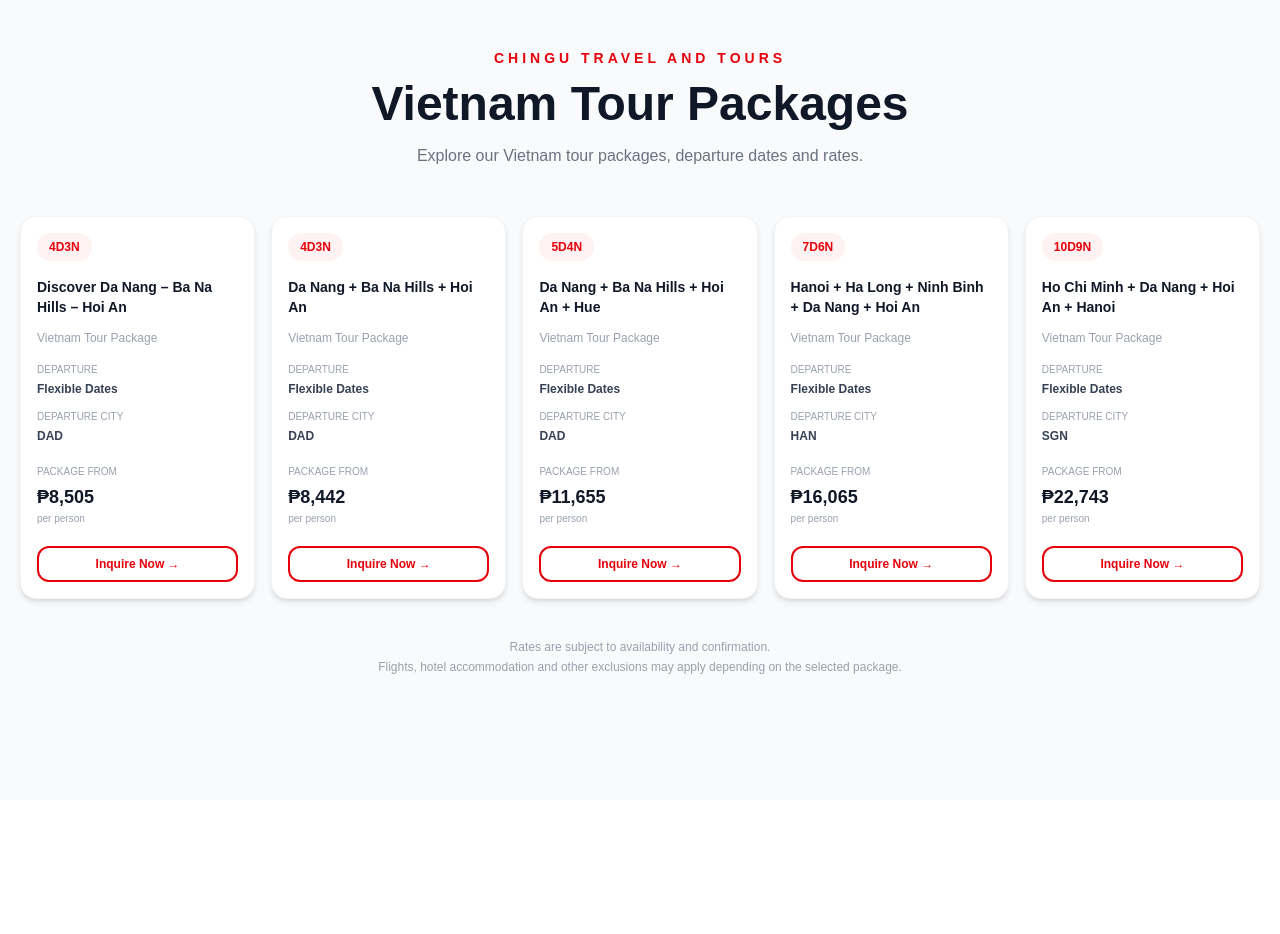
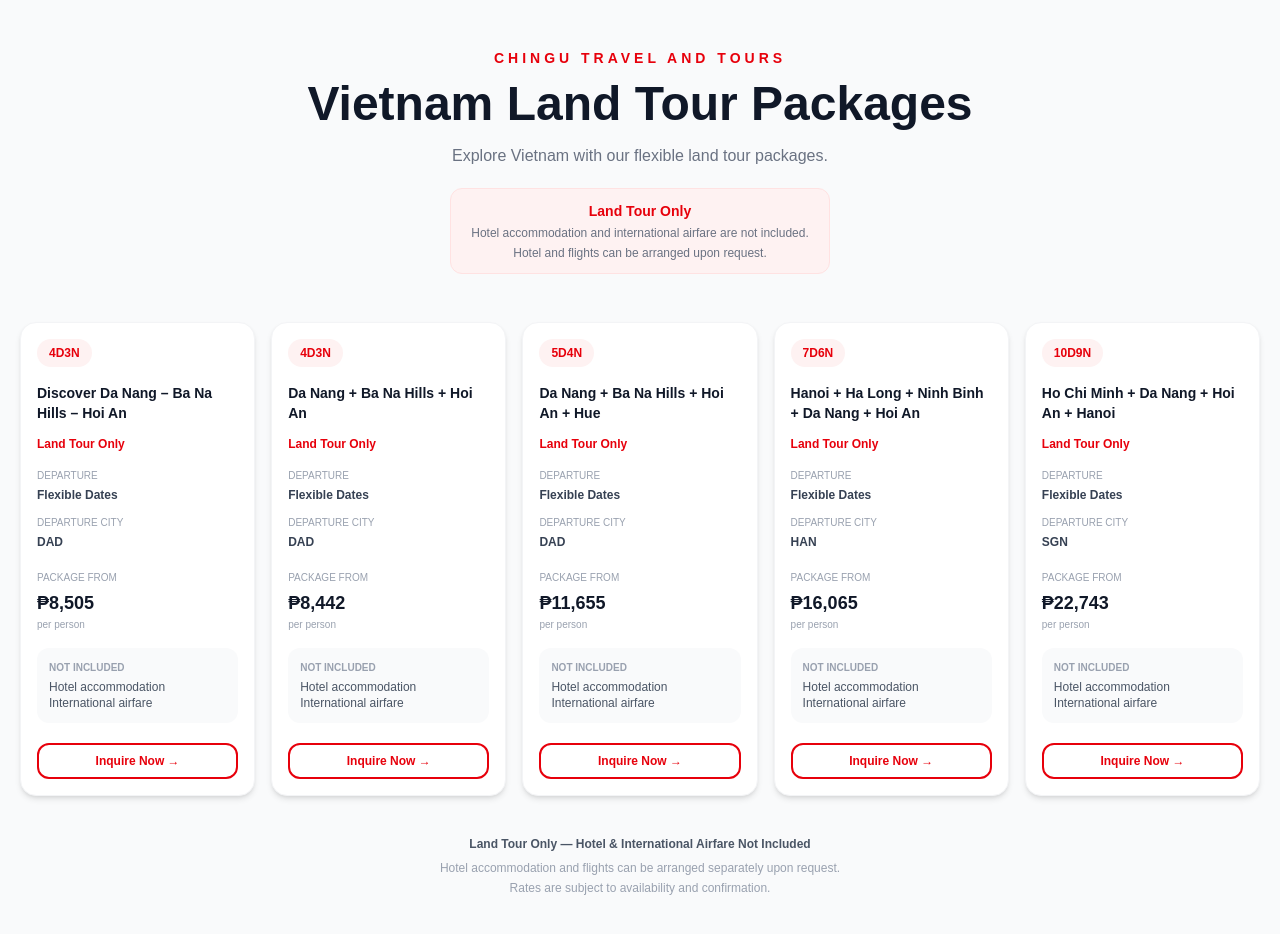
Before and after one commit to chingutravelandtours/chingu-website, a Next.js app: page /vietnam-tours in a window 1280 px wide. Shown: the top 934 px of the page. Before the commit the page ends 800 px from the top, so only its background shows below. Built offline with nearby package versions, Linux system fonts and the light colour scheme.

Commit message:
Update page.tsx

```diff
--- a/app/vietnam-tours/page.tsx
+++ b/app/vietnam-tours/page.tsx
@@ -14,7 +14,7 @@ type Package = {
 const packages: Package[] = [
   {
     title: "Discover Da Nang – Ba Na Hills – Hoi An",
-    subtitle: "Vietnam Tour Package",
+    subtitle: "Land Tour Only",
     duration: "4D3N",
     dates: "Flexible Dates",
     city: "DAD",
@@ -22,7 +22,7 @@ const packages: Package[] = [
   },
   {
     title: "Da Nang + Ba Na Hills + Hoi An",
-    subtitle: "Vietnam Tour Package",
+    subtitle: "Land Tour Only",
     duration: "4D3N",
     dates: "Flexible Dates",
     city: "DAD",
@@ -30,7 +30,7 @@ const packages: Package[] = [
   },
   {
     title: "Da Nang + Ba Na Hills + Hoi An + Hue",
-    subtitle: "Vietnam Tour Package",
+    subtitle: "Land Tour Only",
     duration: "5D4N",
     dates: "Flexible Dates",
     city: "DAD",
@@ -38,7 +38,7 @@ const packages: Package[] = [
   },
   {
     title: "Hanoi + Ha Long + Ninh Binh + Da Nang + Hoi An",
-    subtitle: "Vietnam Tour Package",
+    subtitle: "Land Tour Only",
     duration: "7D6N",
     dates: "Flexible Dates",
     city: "HAN",
@@ -46,7 +46,7 @@ const packages: Package[] = [
   },
   {
     title: "Ho Chi Minh + Da Nang + Hoi An + Hanoi",
-    subtitle: "Vietnam Tour Package",
+    subtitle: "Land Tour Only",
     duration: "10D9N",
     dates: "Flexible Dates",
     city: "SGN",
@@ -76,7 +76,9 @@ Departure City: ${pkg.city}
 
 Package From: ${peso(pkg.price)} per person
 
-Please send me the complete package details, inclusions, exclusions, hotel options, available dates, and booking requirements.
+Please send me the complete package details, inclusions, exclusions, available dates, and booking requirements.
+
+I understand that hotel accommodation and international airfare are not included in the land tour package.
 
 Thank you!`
     );
@@ -91,40 +93,100 @@ Thank you!`
     <main className="min-h-screen bg-gray-50 py-12 px-5">
       <div className="max-w-[1600px] mx-auto">
 
+        {/* HEADER */}
         <div className="text-center mb-12">
           <p className="text-red-600 font-semibold uppercase tracking-[4px] text-sm">
             CHINGU Travel and Tours
           </p>
 
           <h1 className="mt-3 text-4xl md:text-5xl font-bold text-gray-900">
-            Vietnam Tour Packages
+            Vietnam Land Tour Packages
           </h1>
 
           <p className="mt-4 text-gray-500">
-            Explore our Vietnam tour packages, departure dates and rates.
+            Explore Vietnam with our flexible land tour packages.
           </p>
+
+          <div className="mt-5 inline-block bg-red-50 border border-red-100 rounded-xl px-5 py-3">
+            <p className="text-sm font-semibold text-red-600">
+              Land Tour Only
+            </p>
+
+            <p className="mt-1 text-xs text-gray-500">
+              Hotel accommodation and international airfare are not included.
+            </p>
+
+            <p className="mt-1 text-xs text-gray-500">
+              Hotel and flights can be arranged upon request.
+            </p>
+          </div>
         </div>
 
-        <div className="grid grid-cols-1 sm:grid-cols-2 md:grid-cols-3 lg:grid-cols-5 gap-4">
-
+        {/* PACKAGE GRID */}
+        <div
+          className="
+            grid
+            grid-cols-1
+            sm:grid-cols-2
+            md:grid-cols-3
+            lg:grid-cols-5
+            gap-4
+          "
+        >
           {packages.map((pkg, index) => (
             <div
               key={`${pkg.title}-${index}`}
-              className="bg-white rounded-2xl border border-gray-100 shadow-md p-4 hover:shadow-xl hover:-translate-y-1 transition-all duration-300 flex flex-col"
+              className="
+                bg-white
+                rounded-2xl
+                border
+                border-gray-100
+                shadow-md
+                p-4
+                hover:shadow-xl
+                hover:-translate-y-1
+                transition-all
+                duration-300
+                flex
+                flex-col
+              "
             >
 
-              <span className="w-fit text-xs font-bold px-3 py-1.5 rounded-full bg-red-50 text-red-600">
+              {/* DURATION */}
+              <span
+                className="
+                  w-fit
+                  text-xs
+                  font-bold
+                  px-3
+                  py-1.5
+                  rounded-full
+                  bg-red-50
+                  text-red-600
+                "
+              >
                 {pkg.duration}
               </span>
 
-              <h2 className="mt-4 text-sm font-bold text-gray-900 min-h-[45px]">
+              {/* TITLE */}
+              <h2
+                className="
+                  mt-4
+                  text-sm
+                  font-bold
+                  text-gray-900
+                  min-h-[45px]
+                "
+              >
                 {pkg.title}
               </h2>
 
-              <p className="mt-2 text-xs text-gray-400">
+              {/* PACKAGE TYPE */}
+              <p className="mt-2 text-xs font-semibold text-red-600">
                 {pkg.subtitle}
               </p>
 
+              {/* DEPARTURE */}
               <div className="mt-4">
                 <p className="text-[10px] uppercase text-gray-400">
                   Departure
@@ -135,6 +197,7 @@ Thank you!`
                 </p>
               </div>
 
+              {/* CITY */}
               <div className="mt-3">
                 <p className="text-[10px] uppercase text-gray-400">
                   Departure City
@@ -145,6 +208,7 @@ Thank you!`
                 </p>
               </div>
 
+              {/* PRICE */}
               <div className="mt-auto pt-5">
                 <p className="text-[10px] uppercase text-gray-400">
                   Package From
@@ -159,26 +223,58 @@ Thank you!`
                 </p>
               </div>
 
+              {/* EXCLUSIONS */}
+              <div className="mt-4 bg-gray-50 rounded-xl p-3">
+                <p className="text-[10px] font-bold uppercase text-gray-400">
+                  Not Included
+                </p>
+
+                <p className="mt-1 text-xs text-gray-600">
+                  Hotel accommodation
+                </p>
+
+                <p className="text-xs text-gray-600">
+                  International airfare
+                </p>
+              </div>
+
+              {/* BUTTON */}
               <button
                 onClick={() => handleInquiry(pkg)}
-                className="mt-5 w-full py-2 rounded-xl text-xs font-semibold border-2 border-red-600 text-red-600 hover:bg-red-600 hover:text-white transition"
+                className="
+                  mt-5
+                  w-full
+                  py-2
+                  rounded-xl
+                  text-xs
+                  font-semibold
+                  border-2
+                  border-red-600
+                  text-red-600
+                  hover:bg-red-600
+                  hover:text-white
+                  transition
+                "
               >
                 Inquire Now →
               </button>
 
             </div>
           ))}
-
         </div>
 
+        {/* FOOTER NOTE */}
         <div className="mt-10 text-center">
-          <p className="text-xs text-gray-400">
-            Rates are subject to availability and confirmation.
+          <p className="text-xs font-semibold text-gray-600">
+            Land Tour Only — Hotel & International Airfare Not Included
+          </p>
+
+          <p className="mt-2 text-xs text-gray-400">
+            Hotel accommodation and flights can be arranged separately upon request.
           </p>
 
           <p className="mt-1 text-xs text-gray-400">
-            Flights, hotel accommodation and other exclusions may apply
-            depending on the selected package.
+            Rates are subject to availability and confirmation.
           </p>
         </div>
 
```
